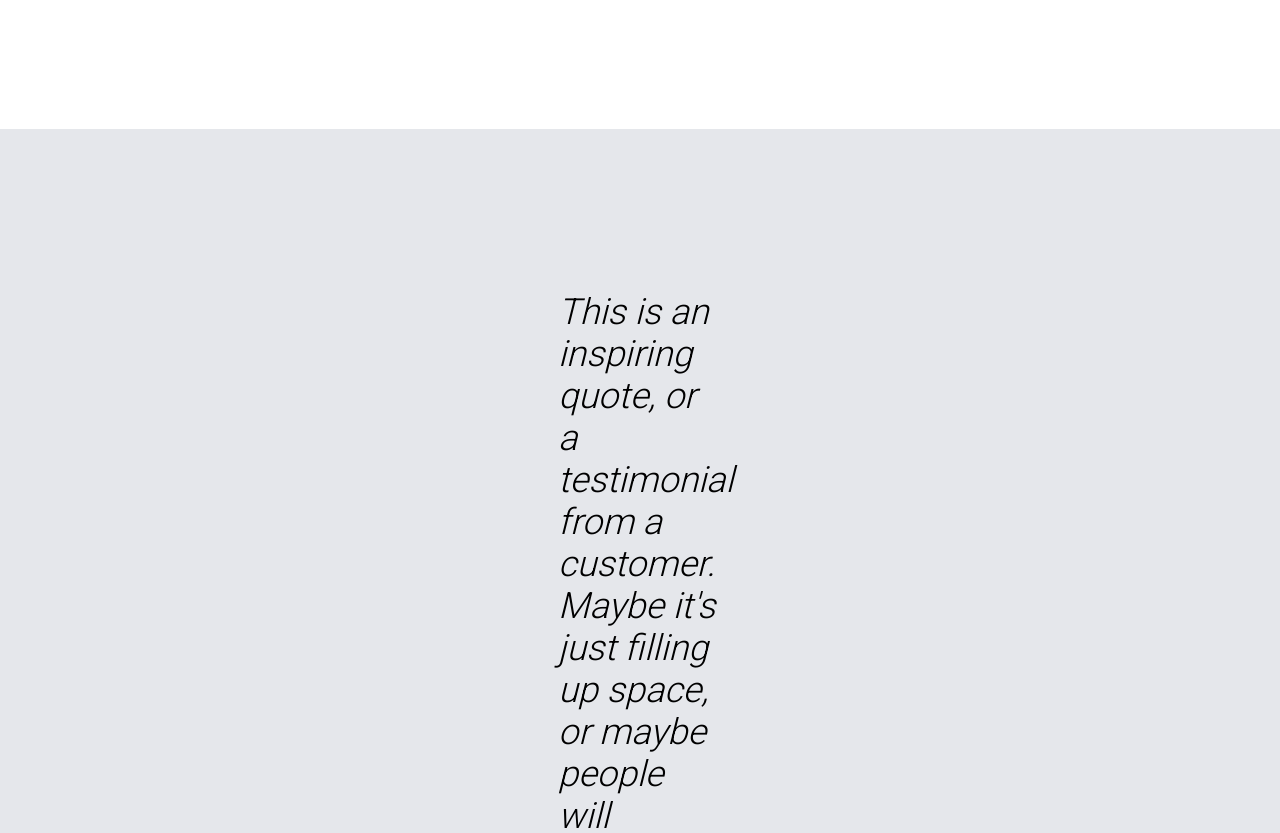
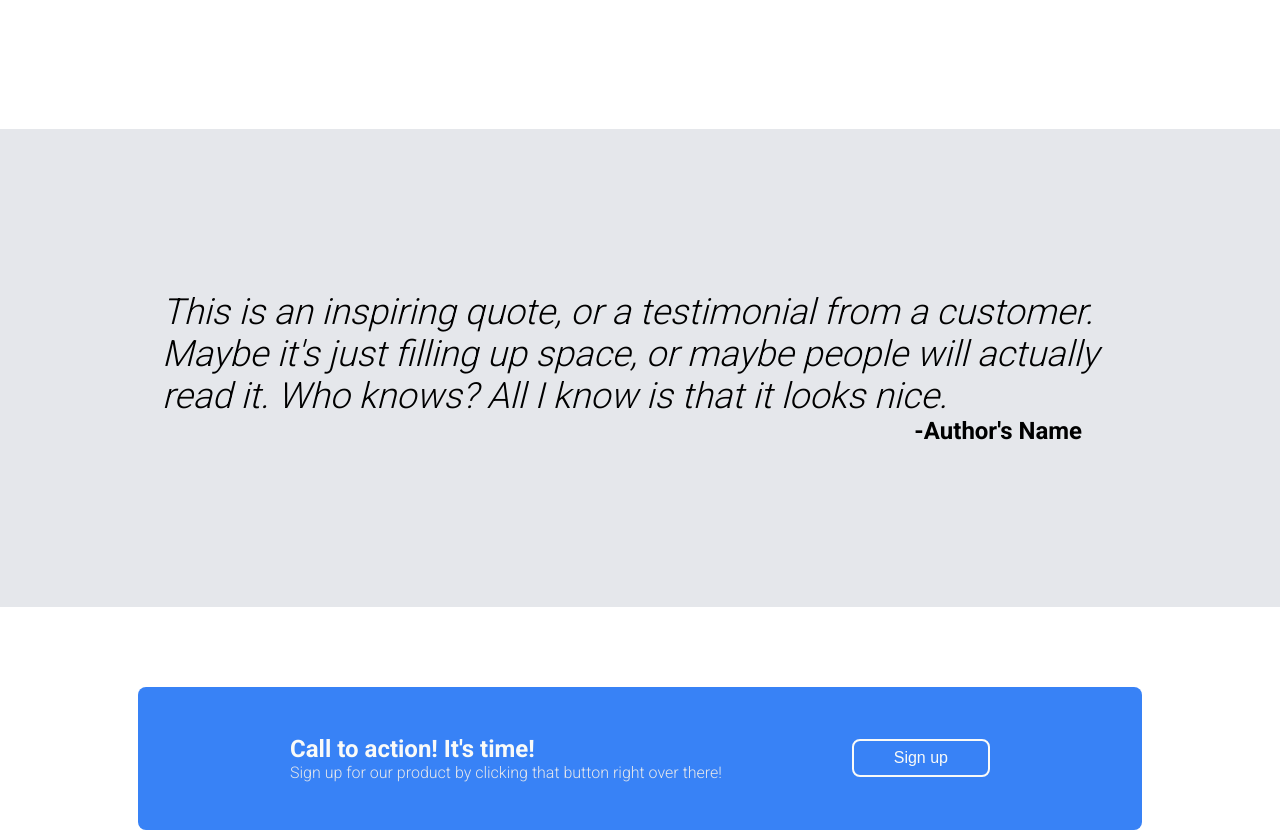
Before and after one commit to muhalisajed/odin-landing-page, a plain HTML site: page index.html in a window 1280 px wide. Shown: the part 900-1733 px from the top of the page. Drawn offline with Linux system fonts and the light colour scheme.

Commit message:
add quote padding issue fix

```diff
--- a/styles.css
+++ b/styles.css
@@ -3,7 +3,7 @@ body {
        font-family: 'Roboto', sans-serif;
 }
 
-header, h1, .hero {
+header, h1, .hero, .quote {
         margin: 0 auto;
         max-width: 1200px;
 }
@@ -133,7 +133,7 @@ h2 {
         font-size: 2.25em;
         display: flex;
         flex-direction: column;
-        margin: 0 11em;
+
 }
 
 .quote-container {
```
